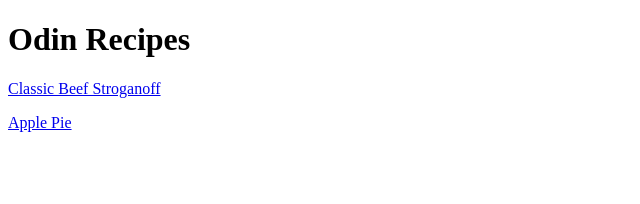
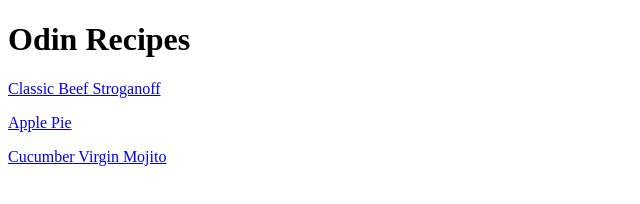
Before and after one commit to D1mMi/odin-recipes, a plain HTML site: page index.html in a window 1280 px wide. Shown: the whole page, without its empty margins (0-640 px from the left). Drawn offline with Linux system fonts and the light colour scheme.

```diff
--- a/index.html
+++ b/index.html
@@ -9,7 +9,7 @@
         <h1>Odin Recipes</h1>
         <a href="recipes/beefStroganoff.html">Classic Beef Stroganoff</a><p></p>
         <a href="recipes/applePie.html">Apple Pie</a><p></p>
-        <a href="recipes/drink.html"></a>
+        <a href="recipes/drink.html">Cucumber Virgin Mojito</a><p></p>
 
     </body>
 </html>
```
Also changed, not shown: recipes/applePie.html (+1 -0 lines), recipes/beefStroganoff.html (+1 -0 lines).
